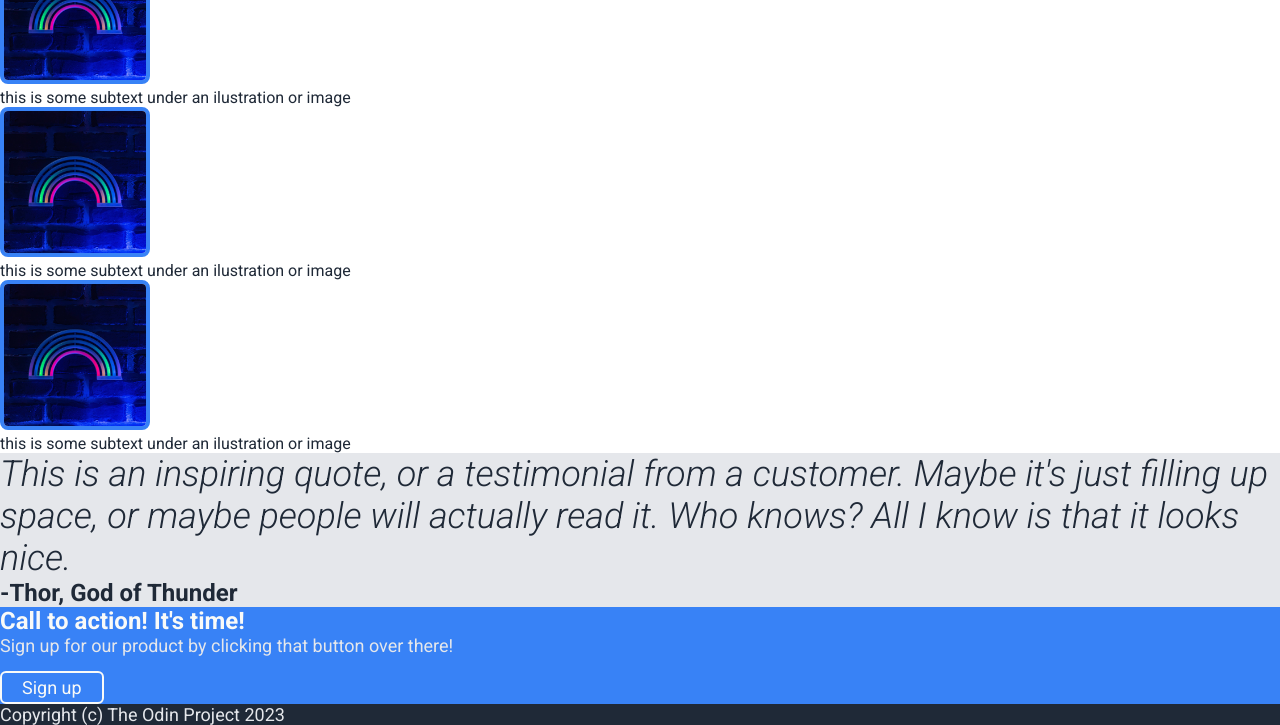
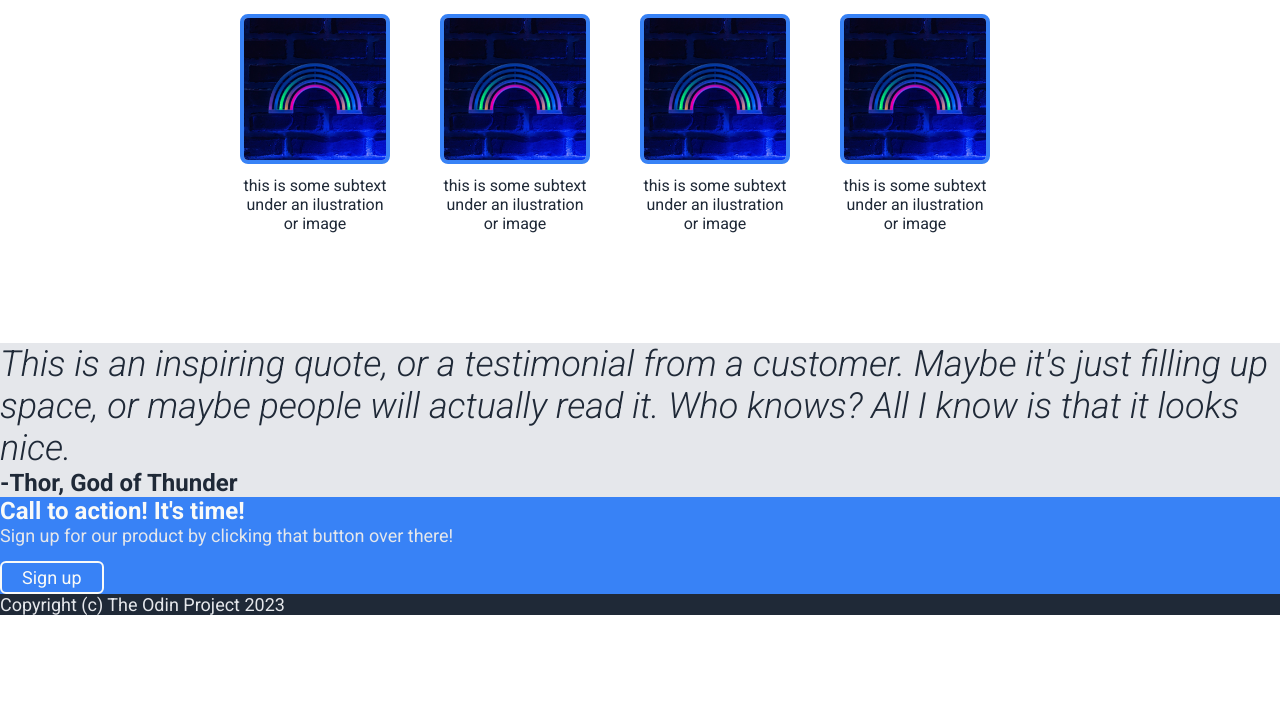
Before and after one commit to bigspaceworm/odin-landing-page, a plain HTML site: page index.html in a window 1280 px wide. Shown: the part 600-1325 px from the top of the page. After the commit the page ends 1215 px from the top, so only its background shows below. Drawn offline with Linux system fonts and the light colour scheme.

Commit message:
Style second section

```diff
--- a/index.html
+++ b/index.html
@@ -33,19 +33,26 @@
 		<div class="images-container">
 			<div class="images-title">Some random information.</div>
 
+			<div class="images-gallery">
 				<div class="images-frame">
-				<img src="images/pexels-rainbow.jpg" width="150" alt="A photo of a neon rainbow on a wall.">
+					<img src="images/pexels-rainbow.jpg" alt="A photo of a neon rainbow on a wall.">
 					<p class="images-footer">this is some subtext under an ilustration or image</p>
 				</div>
 
 				<div class="images-frame">
-				<img src="images/pexels-rainbow.jpg" width="150" alt="A photo of a neon rainbow on a wall.">
+					<img src="images/pexels-rainbow.jpg" alt="A photo of a neon rainbow on a wall.">
 					<p class="images-footer">this is some subtext under an ilustration or image</p>
 				</div>
 
 				<div class="images-frame">
-				<img src="images/pexels-rainbow.jpg" width="150" alt="A photo of a neon rainbow on a wall.">
+					<img src="images/pexels-rainbow.jpg" alt="A photo of a neon rainbow on a wall.">
 					<p class="images-footer">this is some subtext under an ilustration or image</p>
+				</div>
+
+				<div class="images-frame">
+					<img src="images/pexels-rainbow.jpg" alt="A photo of a neon rainbow on a wall.">
+					<p class="images-footer">this is some subtext under an ilustration or image</p>
+				</div>
 			</div>
 		</div>
 
--- a/styles.css
+++ b/styles.css
@@ -56,6 +56,10 @@ body {
 	padding: 80px;
 }
 
+.intro-image {
+	background-color: #1F2937;
+}
+
 .intro-container img {
 	width: 500px;
 }
@@ -86,27 +90,41 @@ body {
 	border-radius: 6px;
 }
 
-.intro-image {
-	/**/
-}
-
 .images-container {
-	/**/
+	padding: 50px;
+	display: flex;
+	flex-direction: column;
+	align-items: center;
+	margin-bottom: 60px;
 }
 
 .images-title {
+	margin-bottom: 30px;
 	color: #1F2937;
 	font-size: 36px;
 	font-weight: bolder;
 }
 
-.images-container img {
+.images-gallery {
+	display: flex;
+	flex-direction: row;
+}
+
+.images-frame {
+	width: 200px;
+}
+
+.images-frame img {
 	border: 4px solid #3882F6;
 	border-radius: 8px;
+	width: 150px;
 }
 
 .images-footer {
 	color: #1F2937;
+	width: 150px;
+	text-align: center;
+	margin-top: 8px;
 }
 
 .quote {
```
Lines whose indentation alone changed are shown as unchanged.
